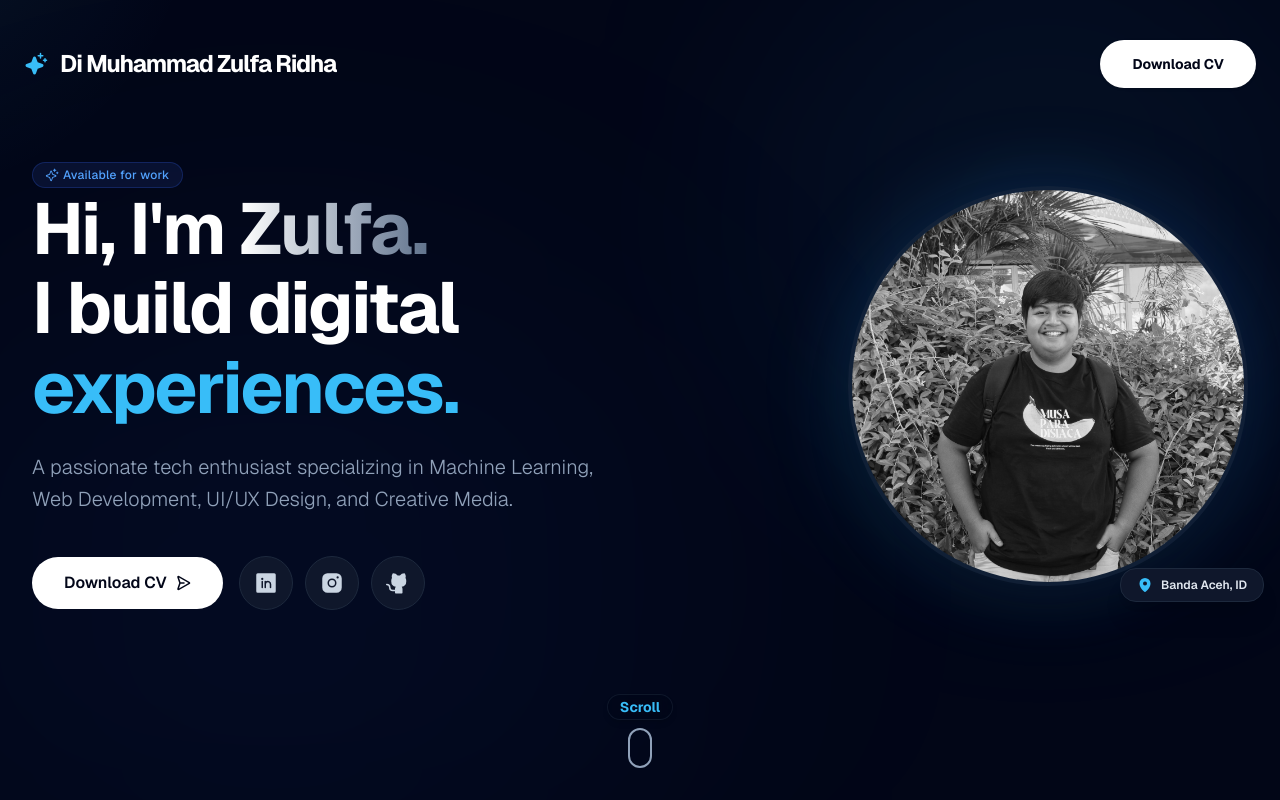
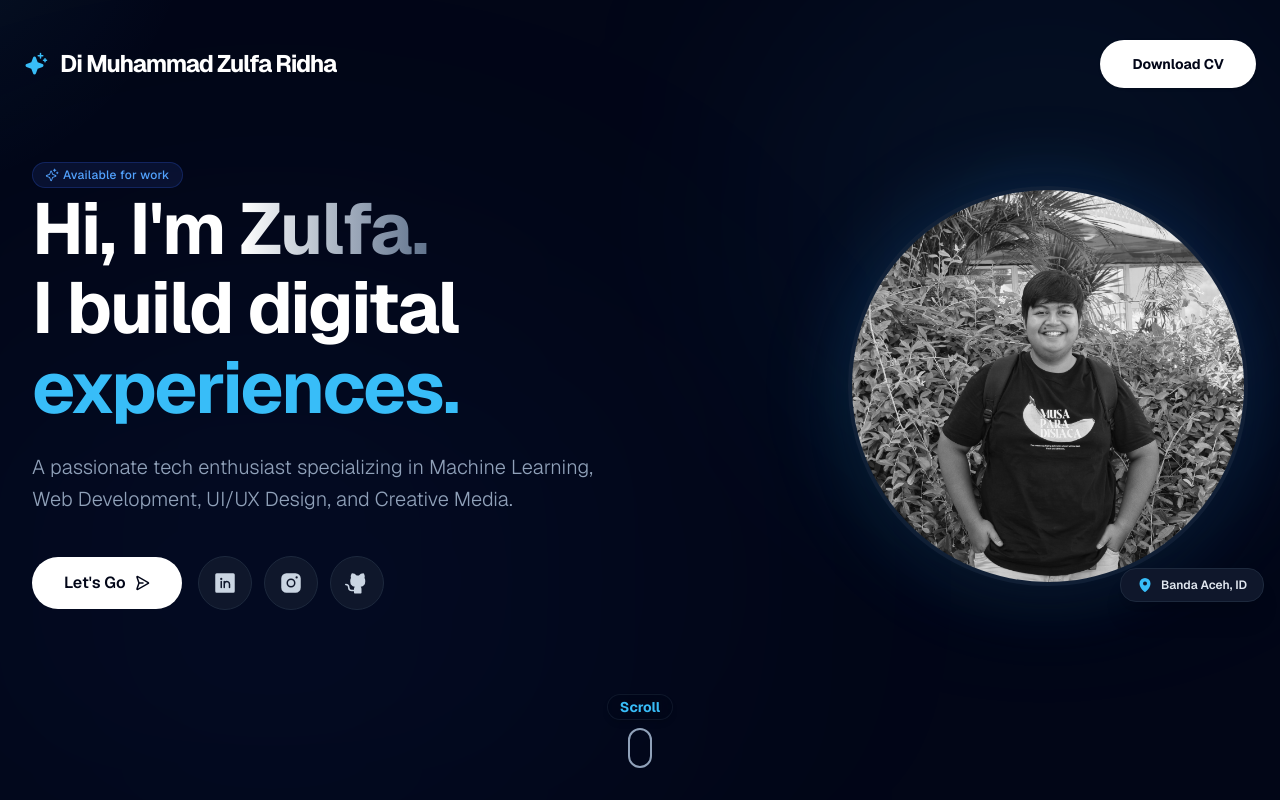
Before and after one commit to dimzulfaridha/myportfolio-website, a React (Vite) app: page / in a window 1280 px wide. Shown: the top 800 px of the page. Built offline with nearby package versions, Linux system fonts and the light colour scheme.

Commit message:
Show Let's Go on desktop hero, Download CV on mobile hero

```diff
--- a/src/App.jsx
+++ b/src/App.jsx
@@ -553,9 +553,17 @@ function App() {
                 </p>
               </motion.div>
               <div className="flex gap-4 items-center flex-wrap">
+                {/* Desktop Button: Let's Go */}
                 <motion.a
                   variants={{ hidden: { opacity: 0, y: 20 }, visible: { opacity: 1, y: 0, transition: { duration: 0.8, ease: [0.32, 0.72, 0, 1] } } }}
-                  href="/CV a.n Di Muhammad Zulfa Ridha.pdf" download="CV a.n Di Muhammad Zulfa Ridha.pdf" className="bg-white hover:bg-slate-200 text-slate-950 font-semibold px-8 py-3.5 rounded-full transition-transform active:scale-95 inline-flex items-center justify-center gap-2">
+                  href="#about" className="hidden md:inline-flex bg-white hover:bg-slate-200 text-slate-950 font-semibold px-8 py-3.5 rounded-full transition-transform active:scale-95 items-center justify-center gap-2">
+                  Let's Go <PaperPlaneRight weight="bold" />
+                </motion.a>
+
+                {/* Mobile Button: Download CV */}
+                <motion.a
+                  variants={{ hidden: { opacity: 0, y: 20 }, visible: { opacity: 1, y: 0, transition: { duration: 0.8, ease: [0.32, 0.72, 0, 1] } } }}
+                  href="/CV a.n Di Muhammad Zulfa Ridha.pdf" download="CV a.n Di Muhammad Zulfa Ridha.pdf" className="md:hidden bg-white hover:bg-slate-200 text-slate-950 font-semibold px-8 py-3.5 rounded-full transition-transform active:scale-95 inline-flex items-center justify-center gap-2">
                   Download CV <PaperPlaneRight weight="bold" />
                 </motion.a>
                 <div className="flex gap-3">
```
